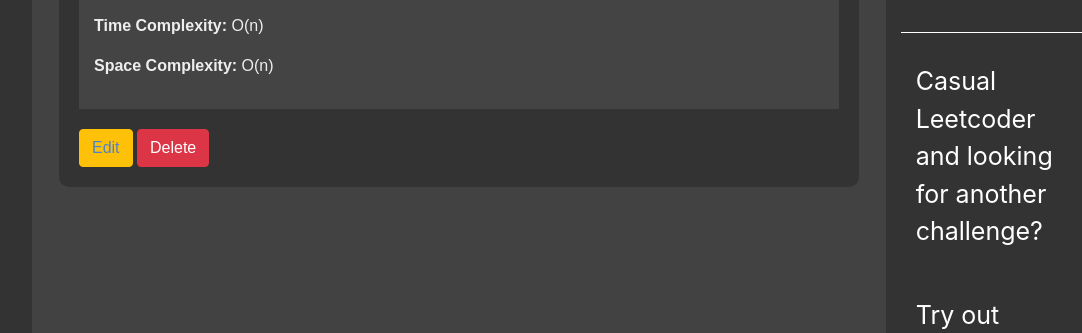
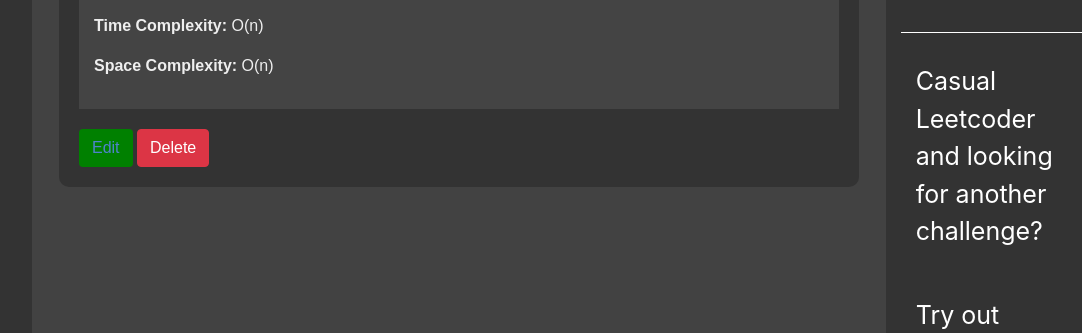
Before and after one commit to appleraincoat/LeetTracker, a Django app: page /problems/3/ in a window 1280 px wide. Shown: the part 871-1204 px from the top of the page, without its empty margins (181-1263 px from the left). Run offline with Django 5.2, Linux system fonts and the light colour scheme; a user stored in the database is signed in; data comes from the database, SQL or seed files in the repository; both versions use the stored data as it was after the commit; some libraries are stand-ins or nearby versions.

Commit message:
Finalise README, adjust style of edit button in displayproblem

```diff
--- a/leettracker/static/leettracker/styles.css
+++ b/leettracker/static/leettracker/styles.css
@@ -355,9 +355,8 @@
 }
 
 .btn-warning-displayproblem {
-    background-color: #ffc107;
-    border-color: #ffc107;
-    color: #212529;
+    background-color: green;
+    color: white;
 }
 
 .btn-danger-displayproblem {
```
Also changed, not shown: README.md, db.sqlite3.
